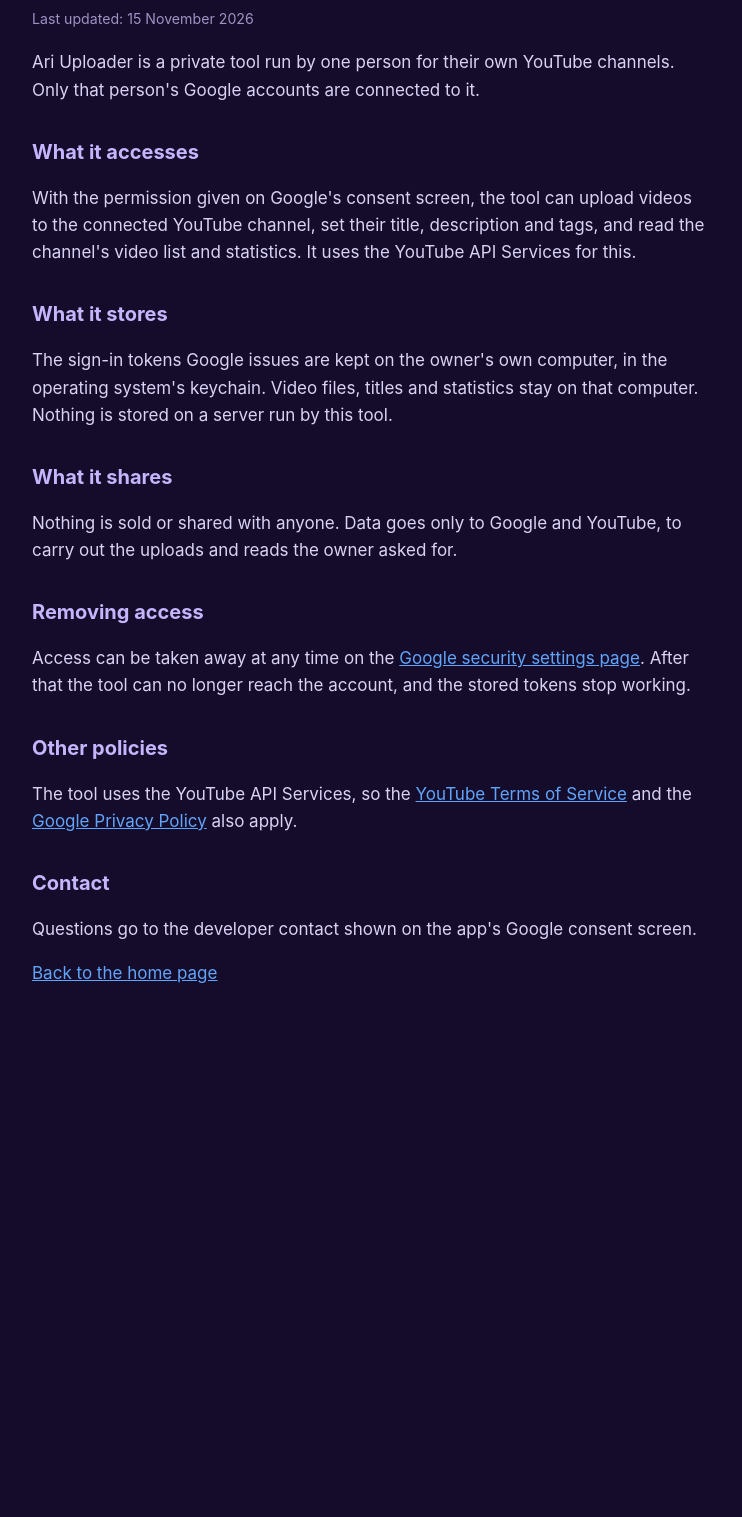
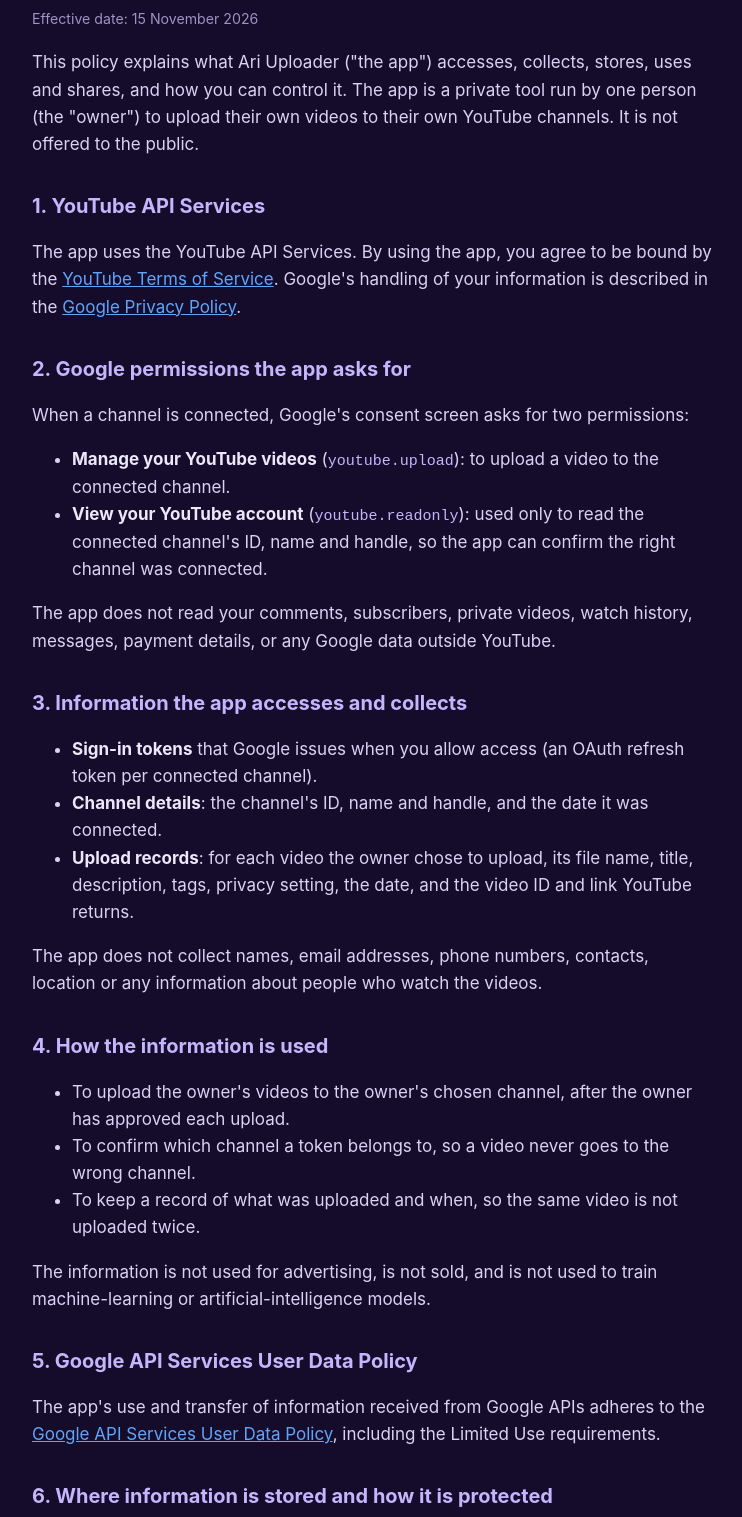
Before and after one commit to johnramongoedschalk-blip/ari-uploader, a plain HTML site: page privacy.html in a window 1280 px wide. Shown: the part 223-1740 px from the top of the page, without its empty margins (268-1010 px from the left). Before the commit the page ends 1299 px from the top, so only its background shows below. Drawn offline with Linux system fonts and the light colour scheme.

Commit message:
Full privacy policy; home page states only what the app does
Co-Authored-By: Claude Opus 5.5 <noreply@anthropic.com>

```diff
--- a/privacy.html
+++ b/privacy.html
@@ -4,19 +4,66 @@
 <body><main>
 <img src="logo.png" alt="Ari Uploader logo">
 <h1>Privacy policy</h1>
-<small>Last updated: 15 November 2026</small>
-<p>Ari Uploader is a private tool run by one person for their own YouTube channels. Only that person's Google accounts are connected to it.</p>
-<h2>What it accesses</h2>
-<p>With the permission given on Google's consent screen, the tool can upload videos to the connected YouTube channel, set their title, description and tags, and read the channel's video list and statistics. It uses the YouTube API Services for this.</p>
-<h2>What it stores</h2>
-<p>The sign-in tokens Google issues are kept on the owner's own computer, in the operating system's keychain. Video files, titles and statistics stay on that computer. Nothing is stored on a server run by this tool.</p>
-<h2>What it shares</h2>
-<p>Nothing is sold or shared with anyone. Data goes only to Google and YouTube, to carry out the uploads and reads the owner asked for.</p>
-<h2>Removing access</h2>
-<p>Access can be taken away at any time on the <a href="https://myaccount.google.com/permissions">Google security settings page</a>. After that the tool can no longer reach the account, and the stored tokens stop working.</p>
-<h2>Other policies</h2>
-<p>The tool uses the YouTube API Services, so the <a href="https://www.youtube.com/t/terms">YouTube Terms of Service</a> and the <a href="https://policies.google.com/privacy">Google Privacy Policy</a> also apply.</p>
-<h2>Contact</h2>
-<p>Questions go to the developer contact shown on the app's Google consent screen.</p>
+<small>Effective date: 15 November 2026</small>
+
+<p>This policy explains what Ari Uploader ("the app") accesses, collects, stores, uses and shares, and how you can control it. The app is a private tool run by one person (the "owner") to upload their own videos to their own YouTube channels. It is not offered to the public.</p>
+
+<h2>1. YouTube API Services</h2>
+<p>The app uses the YouTube API Services. By using the app, you agree to be bound by the <a href="https://www.youtube.com/t/terms">YouTube Terms of Service</a>. Google's handling of your information is described in the <a href="https://policies.google.com/privacy">Google Privacy Policy</a>.</p>
+
+<h2>2. Google permissions the app asks for</h2>
+<p>When a channel is connected, Google's consent screen asks for two permissions:</p>
+<ul>
+<li><strong>Manage your YouTube videos</strong> (<code>youtube.upload</code>): to upload a video to the connected channel.</li>
+<li><strong>View your YouTube account</strong> (<code>youtube.readonly</code>): used only to read the connected channel's ID, name and handle, so the app can confirm the right channel was connected.</li>
+</ul>
+<p>The app does not read your comments, subscribers, private videos, watch history, messages, payment details, or any Google data outside YouTube.</p>
+
+<h2>3. Information the app accesses and collects</h2>
+<ul>
+<li><strong>Sign-in tokens</strong> that Google issues when you allow access (an OAuth refresh token per connected channel).</li>
+<li><strong>Channel details</strong>: the channel's ID, name and handle, and the date it was connected.</li>
+<li><strong>Upload records</strong>: for each video the owner chose to upload, its file name, title, description, tags, privacy setting, the date, and the video ID and link YouTube returns.</li>
+</ul>
+<p>The app does not collect names, email addresses, phone numbers, contacts, location or any information about people who watch the videos.</p>
+
+<h2>4. How the information is used</h2>
+<ul>
+<li>To upload the owner's videos to the owner's chosen channel, after the owner has approved each upload.</li>
+<li>To confirm which channel a token belongs to, so a video never goes to the wrong channel.</li>
+<li>To keep a record of what was uploaded and when, so the same video is not uploaded twice.</li>
+</ul>
+<p>The information is not used for advertising, is not sold, and is not used to train machine-learning or artificial-intelligence models.</p>
+
+<h2>5. Google API Services User Data Policy</h2>
+<p>The app's use and transfer of information received from Google APIs adheres to the <a href="https://developers.google.com/terms/api-services-user-data-policy">Google API Services User Data Policy</a>, including the Limited Use requirements.</p>
+
+<h2>6. Where information is stored and how it is protected</h2>
+<p>Everything is stored on the owner's own computer. Sign-in tokens and the app's Google client credentials are kept in the operating system's encrypted keychain, not in plain files. Channel details and upload records are kept in local files on that computer. The app has no server of its own, and no copy is kept in any cloud service run by the app. Communication with Google uses encrypted connections (HTTPS).</p>
+
+<h2>7. Sharing</h2>
+<p>The app does not share, sell, rent or trade information with anyone. Information goes only to Google and YouTube, and only to carry out the uploads and channel checks described above. Information would be disclosed to anyone else only if required by law.</p>
+
+<h2>8. Cookies and device information</h2>
+<p>The app does not place cookies, use tracking or analytics tools, or collect device identifiers. It runs on the owner's computer and talks only to Google. This website is hosted on GitHub Pages; GitHub may log visits to it under the <a href="https://docs.github.com/en/site-policy/privacy-policies/github-general-privacy-statement">GitHub Privacy Statement</a>.</p>
+
+<h2>9. How long information is kept</h2>
+<p>Sign-in tokens and channel details are kept while the channel stays connected. Upload records are kept as the owner's record of their own posts. When access is removed (see below), the stored token and channel details for that channel are deleted from the owner's computer within 7 days.</p>
+
+<h2>10. Removing access and deleting data</h2>
+<p>You can remove the app's access to your Google account at any time on the <a href="https://myaccount.google.com/permissions">Google security settings page</a> (Third-party apps &amp; services). From that moment the stored token stops working and the app can no longer reach your account. To ask for any remaining data to be deleted, use the contact link below; it will be deleted within 7 days.</p>
+
+<h2>11. Children</h2>
+<p>The app is not directed at children and does not knowingly collect information from anyone under 13 (or the minimum age in your country).</p>
+
+<h2>12. Your rights</h2>
+<p>Depending on where you live (for example under the GDPR in the European Union, or under California law), you may have the right to ask what information is held about you, to have it corrected or deleted, and to object to its use. Use the contact link below for any such request.</p>
+
+<h2>13. Changes to this policy</h2>
+<p>If this policy changes, the new version will be posted on this page with a new effective date.</p>
+
+<h2>14. Contact</h2>
+<p>Questions or requests: open an issue at <a href="https://github.com/johnramongoedschalk-blip/ari-uploader/issues">github.com/johnramongoedschalk-blip/ari-uploader/issues</a>, or use the developer contact shown on the app's Google consent screen.</p>
+
 <p><a href="index.html">Back to the home page</a></p>
 </main></body></html>
--- a/style.css
+++ b/style.css
@@ -3,3 +3,4 @@ main{max-width:680px;margin:0 auto;padding:48px 16px 72px}
 img{width:96px;height:96px;image-rendering:pixelated;border-radius:12px}
 h1{font-size:30px;margin:20px 0 8px}h2{font-size:20px;margin:32px 0 8px;color:#c4b5fd}
 a{color:#60a5fa}p,li{color:#d9d2f3}small{color:#9d93c4}
+code{font-size:15px;color:#c4b5fd}strong{color:#ece7fb}
```
Also changed, not shown: index.html (+5 -5 lines).
